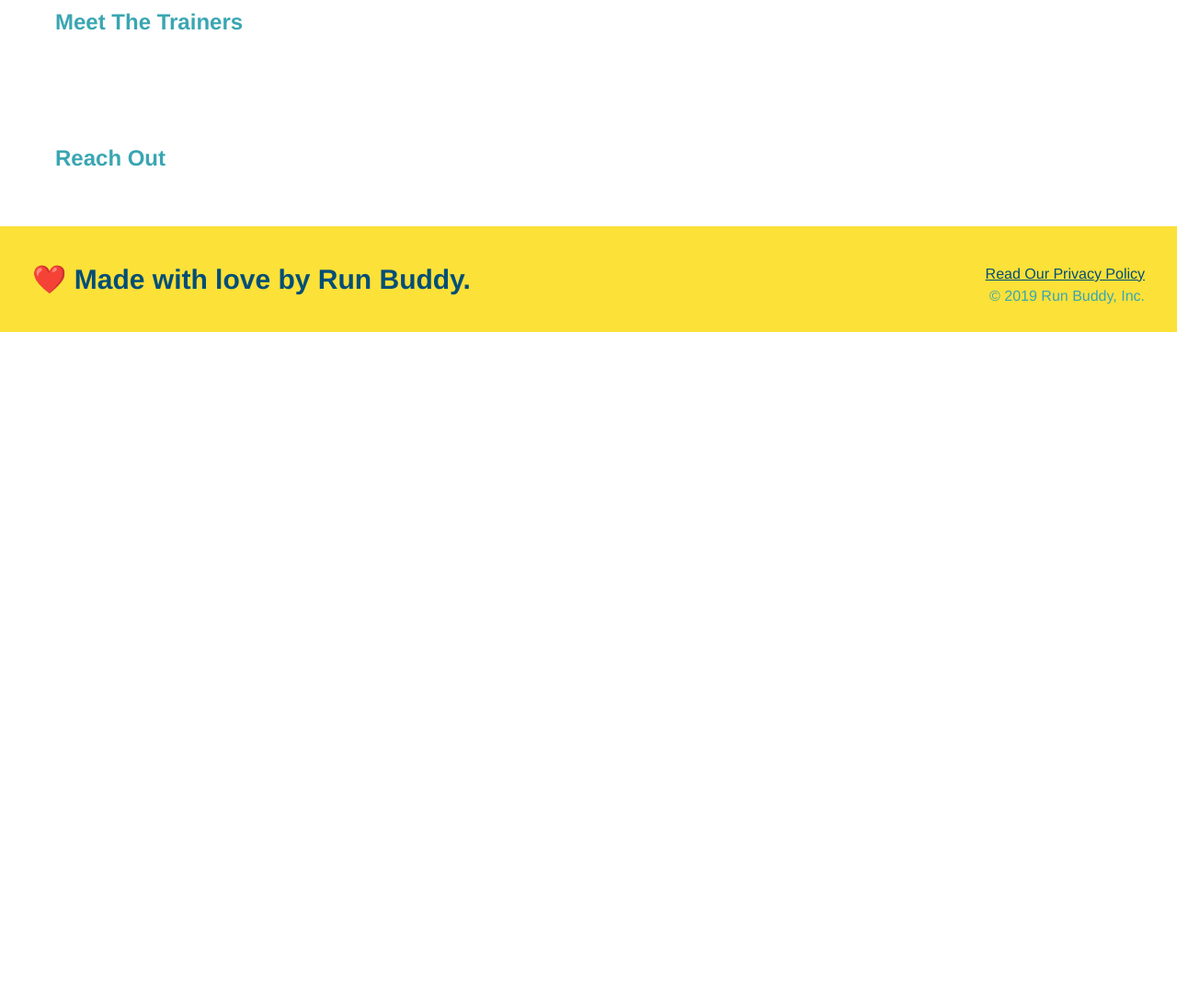
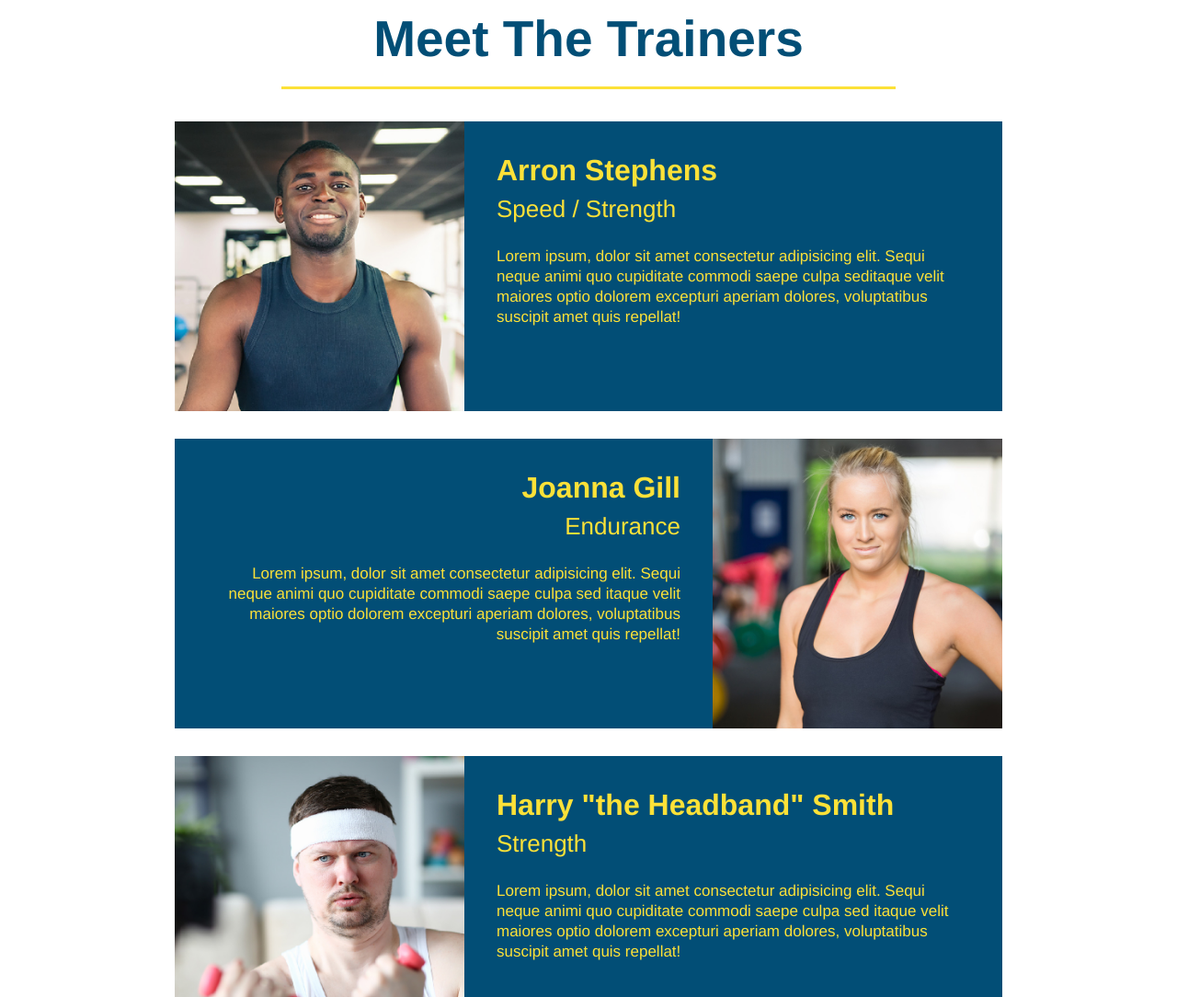
Before and after one commit to sydneywalcoff/run-buddy, a plain HTML site: page index.html in a window 1280 px wide. Shown: the part 2780-3864 px from the top of the page at 92% size. Before the commit the page ends 3141 px from the top, so only its background shows below. Drawn offline with Linux system fonts and the light colour scheme.

Commit message:
style meet your trainers section

```diff
--- a/assets/css/style.css
+++ b/assets/css/style.css
@@ -29,6 +29,14 @@ section {
 
 .secondary-border {
     border-color: #39a6b2
+}
+
+.text-left {
+    text-align: left;
+}
+
+.text-right {
+    text-align: right;
 }
 
 /* header */
@@ -164,6 +172,47 @@ header nav ul li a {
     font-size: 38px;
 }
 
+/* meet your trainers */
+.trainers {
+    text-align: center;
+}
+
+.trainer {
+    text-align: center;
+    width: 900px;
+    margin: 0 auto 30px auto;
+    background: #024e76;
+    color: #fce138;
+    overflow: auto;
+}
+
+.trainer img {
+    width: 35%;
+    float: left;
+}
+
+.trainer-bio {
+    padding: 35px;
+    float: left;
+    width: 65%;
+}
+
+.trainer-bio h3 {
+    font-size: 32px;
+    margin-bottom: 8px;
+}
+
+.trainer-bio h4 {
+    font-weight: lighter;
+    font-size: 26px;
+    margin-bottom: 25px;
+}
+
+.trainer-bio p {
+    font-size: 17px;
+    line-height: 1.3;
+}
+
 /* footer */
 footer {
     background: #fce138;
--- a/index.html
+++ b/index.html
@@ -96,8 +96,43 @@
     </section>
 
     <!-- "meet the trainers" -->
-    <section id="your-trainers">
-        <h2>Meet The Trainers</h2>
+    <section id="your-trainers" class="trainers">
+        <h2 class="section-title primary-border">
+            Meet The Trainers
+        </h2>
+        <!-- first trainer bio -->
+        <article class="trainer">
+            <img src="./assets/images/trainer-1.jpg" alt="Arron Stephens in his workout clothes, ready to pump iron" />
+            <div class="trainer-bio text-left">
+                <h3>Arron Stephens</h3>
+                <h4>Speed / Strength</h4>
+                <p>
+                    Lorem ipsum, dolor sit amet consectetur adipisicing elit. Sequi neque animi quo cupiditate commodi saepe culpa seditaque velit maiores optio dolorem excepturi aperiam dolores, voluptatibus suscipit amet quis repellat!
+                </p>
+            </div>
+        </article>
+        <!-- second trainer bio -->
+        <article class="trainer">
+            <div class="trainer-bio text-right">
+                <h3>Joanna Gill</h3>
+                <h4>Endurance</h4>
+                <p>
+                    Lorem ipsum, dolor sit amet consectetur adipisicing elit. Sequi neque animi quo cupiditate commodi saepe culpa sed itaque velit maiores optio dolorem excepturi aperiam dolores, voluptatibus suscipit amet quis repellat!
+                </p>
+            </div>
+            <img src="./assets/images/trainer-2.jpg" alt="Joanna Gill cooling off after a workout" />
+        </article>
+        <!-- third trainer bio -->
+        <article class="trainer">
+            <img src="./assets/images/trainer-3.jpg" alt="Harry Smith wearing a headband and lifting comically small pink weights" />
+            <div class="trainer-bio text-left">
+                <h3>Harry "the Headband" Smith</h3>
+                <h4>Strength</h4>
+                <p>
+                    Lorem ipsum, dolor sit amet consectetur adipisicing elit. Sequi neque animi quo cupiditate commodi saepe culpa sed itaque velit maiores optio dolorem excepturi aperiam dolores, voluptatibus suscipit amet quis repellat!
+                </p>
+            </div>
+        </article>
     </section>
     <!-- "reach out" -->
     <section>
```
Also changed, not shown: assets/images/trainer-1.jpg (added), assets/images/trainer-2.jpg (added), assets/images/trainer-3.jpg (added).
